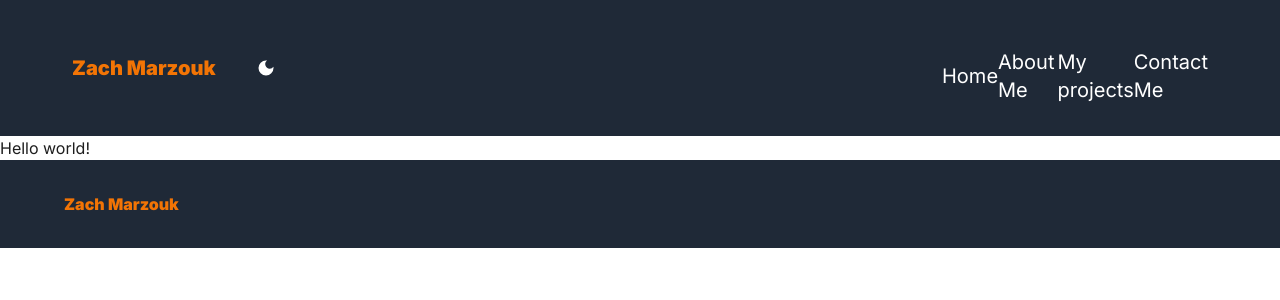
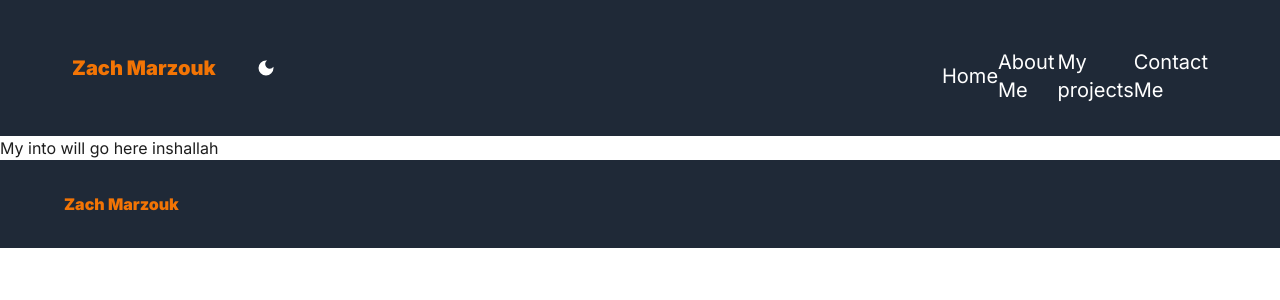
Before and after one commit to zamarz/ideal-octo-eureka, a Next.js app: page / in a window 1280 px wide. Shown: the top 300 px of the page. Built offline with nearby package versions, Linux system fonts and the light colour scheme.

Commit message:
Create Intro component

```diff
--- a/src/components/HomePage.tsx
+++ b/src/components/HomePage.tsx
@@ -1,5 +1,7 @@
+import Intro from "./Intro";
+
 const HomePage = () => {
-  return <div>Hello world!</div>;
+  return <Intro />;
 };
 
 export default HomePage;
--- /dev/null
+++ b/src/components/Intro.tsx
@@ -0,0 +1,9 @@
+const Intro = () => {
+  return (
+    <div>
+      <h2>My into will go here inshallah</h2>
+    </div>
+  );
+};
+
+export default Intro;
```
